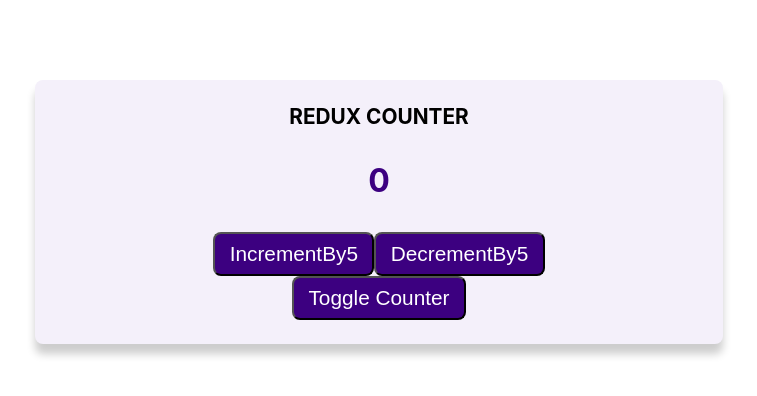
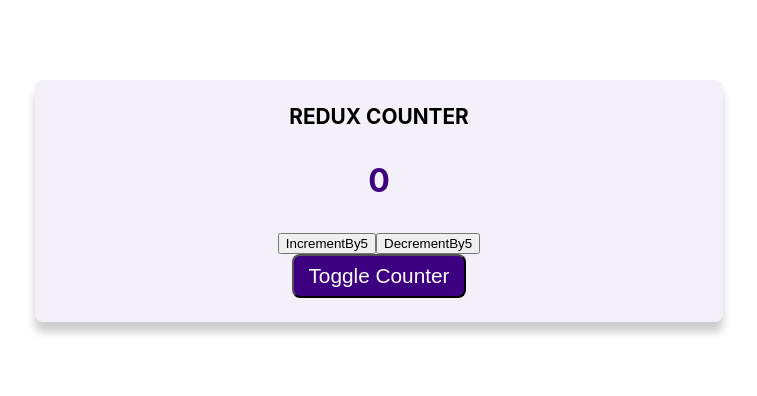
Before and after one commit to shaikhfarheen11/reactt-redux, a React (Create React App) app: page / in a window 1280 px wide. Shown: the top 396 px of the page, without its empty margins (261-1018 px from the left). Built offline with nearby package versions, Linux system fonts and the light colour scheme.

Commit message:
first commit

```diff
--- a/src/Compo/Counter.js
+++ b/src/Compo/Counter.js
@@ -1,36 +1,75 @@
-import { useDispatch, useSelector } from 'react-redux';
+import { Component } from 'react';
+import {  connect } from 'react-redux';
 
 import classes from './Counter.module.css';
 
-const Counter = () => {
-  const dispatch = useDispatch();
-  const counter = useSelector(state => state.counter);
+// const Counter = () => {
+//   const dispatch = useDispatch();
+//   const counter = useSelector(state => state.counter);
 
-  const incrementHandler = () => {
-    dispatch({ type: 'increment' });
-  };
+//   const incrementHandler = () => {
+//     dispatch({ type: 'increment' });
+//   };
 
-  const decrementHandler = () => {
-    dispatch({ type: 'decrement' });
-  };
+//   const decrementHandler = () => {
+//     dispatch({ type: 'decrement' });
+//   };
 
 
 
-  const toggleCounterHandler = () => {};
+//   const toggleCounterHandler = () => {};
 
 
+//   return (
+//     <main className={classes.counter}>
+//       <h1>Redux Counter</h1>
+//     <div className={classes.value}>{counter}</div>
+//     <div>
+//     <button onClick={this.incrementHandler.bind(this)}>IncrementBy5</button>
+//       <button onClick={this.decrementHandler.bind(this)}>DecrementBy5</button>
+//     </div>
+//       <button onClick={toggleCounterHandler} className={classes.button}>
+//         Toggle Counter
+//       </button>
+//     </main>
+//   );
+// };
+class Counter extends Component {
+  incrementHandler() {
+    this.props.increment();
+  }
+  decrementHandler() {
+    this.props.decrement();
+  }
+  toggleCounterHandler() {}
+
+  render() {
     return (
     <main className={classes.counter}>
     <h1>Redux Counter</h1>
-    <div className={classes.value}>{counter}</div>
+    <div className={classes.value}>{this.props.counter}</div>
     <div>
-    <button onClick={incrementHandler} className={classes.inFive}>IncrementBy5</button>
-    <button onClick={decrementHandler} className={classes.Dec}>DecrementBy5</button>
+      <button onClick={this.incrementHandler.bind(this)}>IncrementBy5</button>
+      <button onClick={this.decrementHandler.bind(this)}>DecrementBy5</button>
     </div>
-      <button onClick={toggleCounterHandler} className={classes.button}>
+    <button onClick={this.toggleCounterHandler} className={classes.button}>
       Toggle Counter
     </button>
   </main>
     );
+  }
+}
+const mapStateToProps = state => {
+  return {
+    counter: state.counter
   };
-export default Counter;
+}
+const mapDispatchToProps = dispatch => {
+return {
+  increment: () => dispatch({ type: 'increment' }),
+  decrement: () => dispatch({type: 'decrement'}),
+
+}
+};
+
+export default connect(mapStateToProps, mapDispatchToProps)(Counter);
```
Lines whose indentation alone changed are shown as unchanged.
